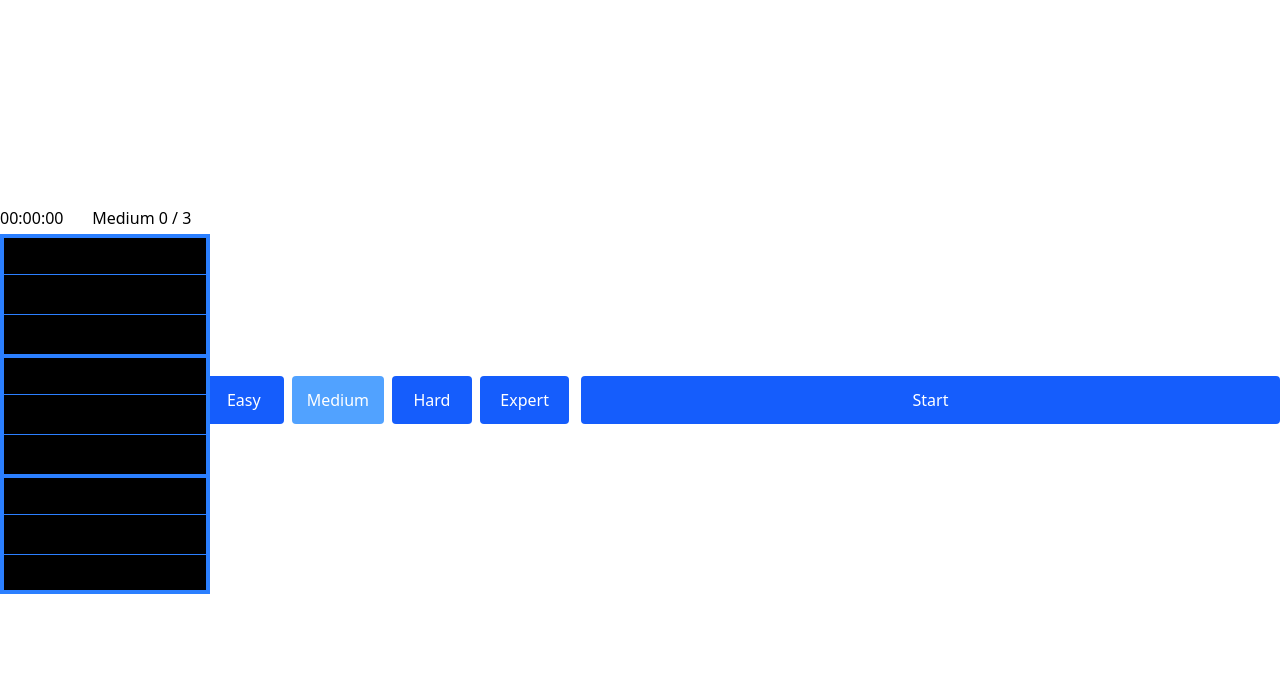
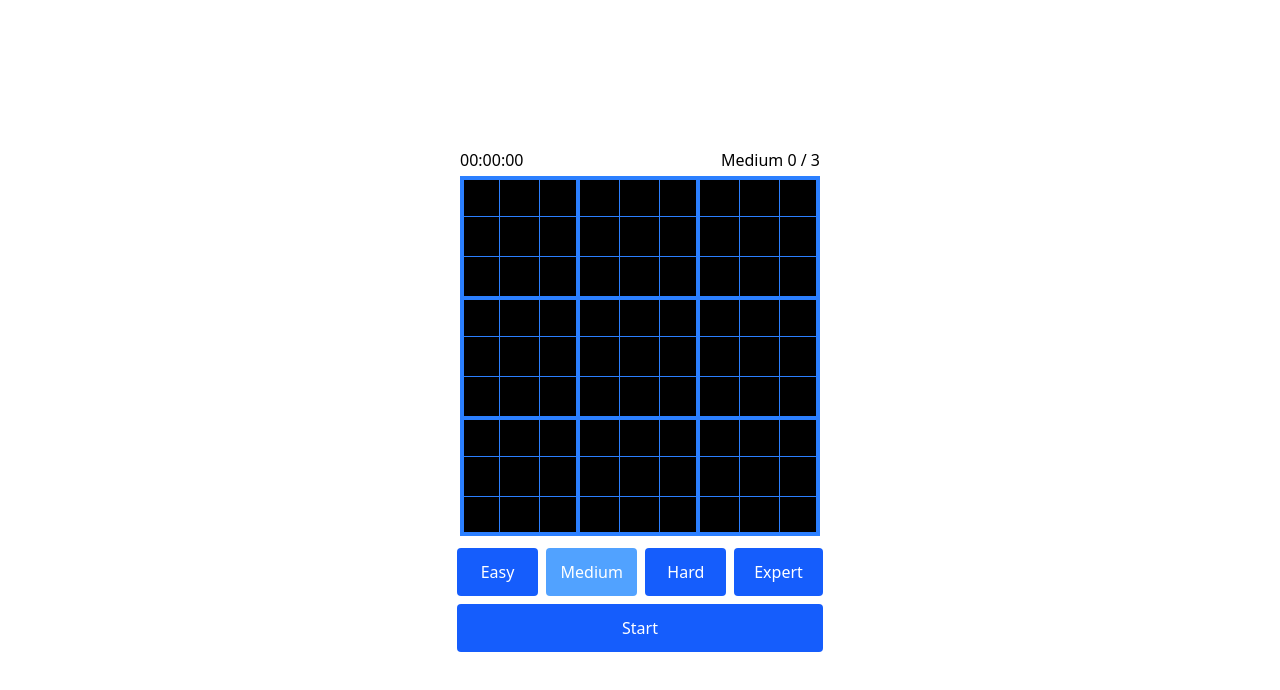
Before and after one commit to mylkner/SudokuApp, a React (Vite) app in the folder client/: page / in a window 1280 px wide. Shown: the top 690 px of the page. Built offline with nearby package versions, Linux system fonts and the light colour scheme.

Commit message:
styling and win message formatting

```diff
--- a/client/src/App.tsx
+++ b/client/src/App.tsx
@@ -18,6 +18,7 @@ const App = () => {
         mistakes,
         message,
         setMessage,
+        time,
         reset,
     } = useAppContext();
 
@@ -50,9 +51,28 @@ const App = () => {
         for (let i = 0; i < 81; i++) {
             if (board[i] === ".") return;
         }
-        setMessage(`You won on ${diff} in `);
+        setMessage(
+            `You won on ${
+                difficulty.slice(0, 1).toLowerCase() + difficulty.slice(1)
+            } mode in ${formatFinishTime(time)}.`
+        );
         reset();
         await axios.delete("/api/sudoku/remove-saved-board");
+    };
+
+    const formatFinishTime = (finishTime: number): string => {
+        const seconds = finishTime % 60;
+        const minutes = Math.floor(finishTime / 60) % 60;
+        const hours = Math.floor(finishTime / 3600);
+
+        const formatName = (type: string, num: number) => {
+            return `${num} ${num === 1 ? type.slice(0, -1) : type}`;
+        };
+
+        return `${formatName("hours", hours)}, ${formatName(
+            "minutes",
+            minutes
+        )} and ${formatName("seconds", seconds)}`;
     };
 
     const boardCover = (isPending || paused) && (
@@ -84,25 +104,31 @@ const App = () => {
     ));
 
     return (
-        <div className="w-full h-screen flex items-center justify-center gap-3">
-            <div className="flex flex-col gap-1">
+        <div className="w-full h-screen p-5 flex flex-col items-center justify-center gap-3">
+            <div className="flex flex-col gap-1 max-w-[360px]">
                 <div className="flex justify-between">
                     <Timer />
                     <span>{difficulty + "  " + mistakes + " / 3"}</span>
                 </div>
+
                 <div className="relative grid grid-cols-9 grid-rows-9 w-fit">
                     {boardCover}
                     {boardLayout}
                 </div>
+
                 {isError && (
                     <p className="text-red-500 font-semibold">
                         {error.response?.data.detail}
                     </p>
                 )}
-                {message && <p className="font-semibold">{message}</p>}
+                {message && (
+                    <p className="font-semibold text-wrap">{message}</p>
+                )}
             </div>
 
-            {<Controls mutate={mutate} />}
+            <div className="flex flex-col gap-2 min-w-[360px]">
+                {<Controls mutate={mutate} />}
+            </div>
         </div>
     );
 };
```
